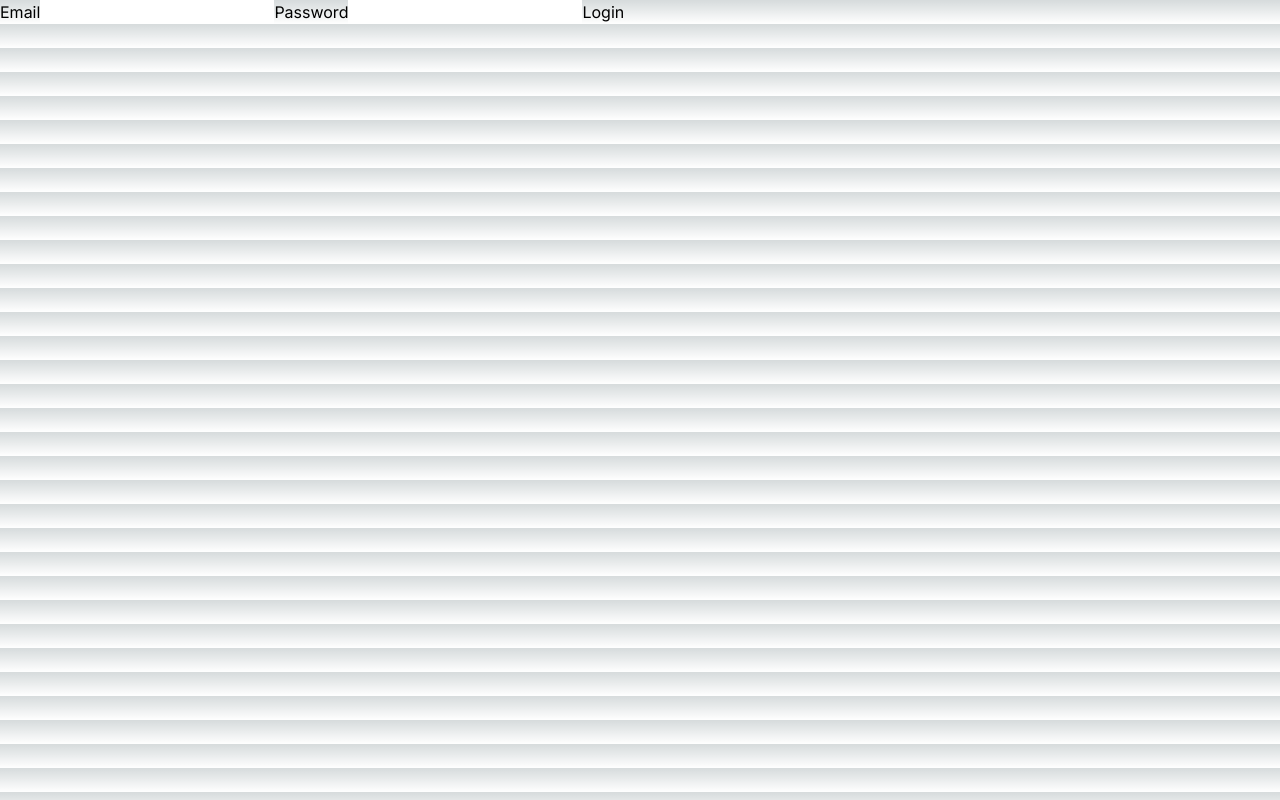
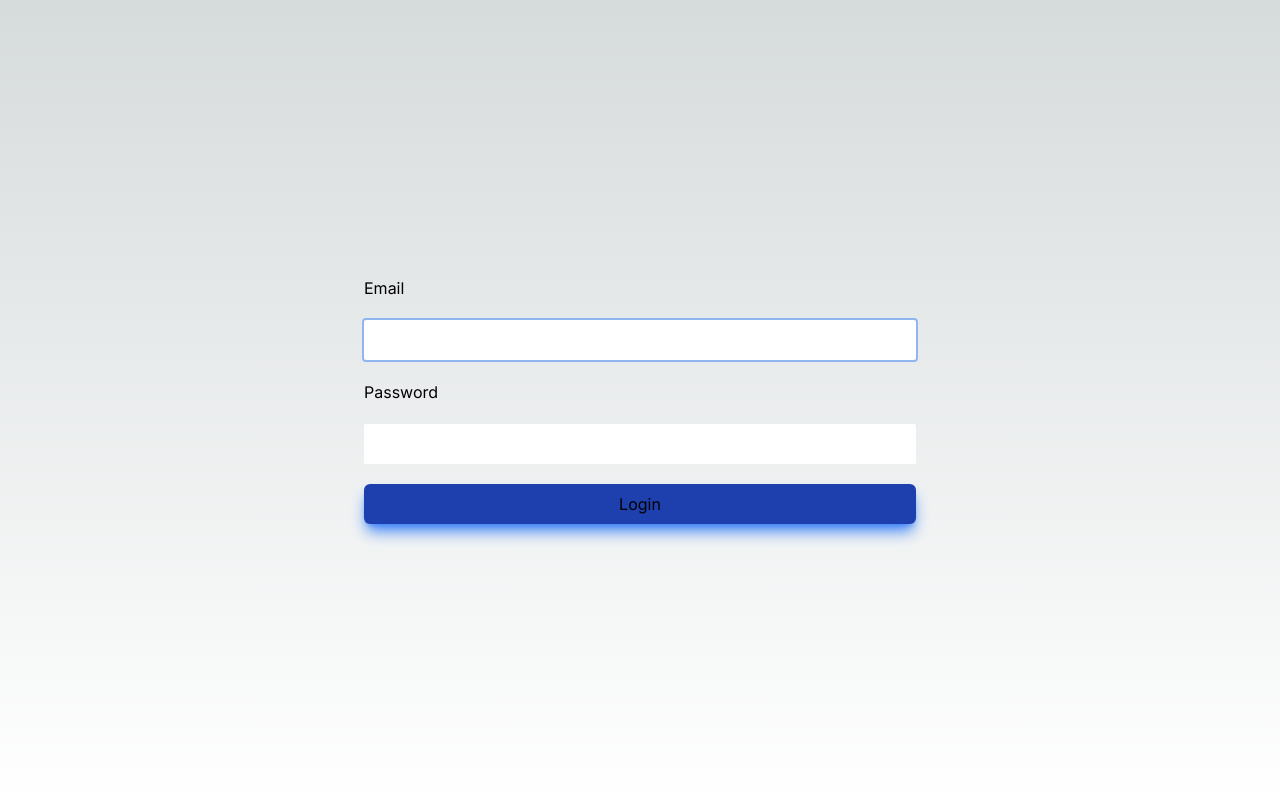
Before and after one commit to garold664/nextjs-auth-pet-project, a Next.js app: page /auth/login in a window 1280 px wide. Built offline with nearby package versions, Linux system fonts and the light colour scheme.

Commit message:
impoves styles of the form

```diff
--- /dev/null
+++ b/app/auth/layout.tsx
@@ -0,0 +1,13 @@
+import React from 'react';
+
+interface AuthLayoutProps {
+  children: React.ReactNode;
+}
+
+export default function AuthLayout({ children }: AuthLayoutProps) {
+  return (
+    <main className="min-h-screen flex items-center justify-center">
+      {children}
+    </main>
+  );
+}
--- a/app/auth/login/page.tsx
+++ b/app/auth/login/page.tsx
@@ -10,20 +10,30 @@ export default function LoginPage() {
     success: '',
   });
   return (
-    <form action={formAction}>
+    <form action={formAction} className="flex flex-col w-[600px] p-6 gap-y-5">
       <label htmlFor="email">Email</label>
-      <input type="email" name="email" id="email" />
+      <input
+        type="email"
+        name="email"
+        id="email"
+        className="p-2 rounded-sm ring-2 text-black"
+      />
       <label htmlFor="password">Password</label>
-      <input type="password" name="password" id="password" />
+      <input
+        type="password"
+        name="password"
+        id="password"
+        className="p-2 rounded-sm text-black"
+      />
       <FormSubmit />
       {state.error && (
-        <ul className="bg-red-500/15 text-red-500 ">
-          <li key={state.error}>{state.error}</li>
+        <ul className="bg-red-500/15 text-red-500  p-2 mt-4 rounded-md">
+          <li key={state.error}> ⚠️{state.error}</li>
         </ul>
       )}
       {state.success && (
-        <ul className="bg-emerald-300/15 text-emerald-300">
-          <li key={state.success}>{state.success}</li>
+        <ul className="bg-emerald-300/15 text-emerald-300 p-2 mt-4 rounded-md">
+          <li key={state.success}>✅ {state.success}</li>
         </ul>
       )}
     </form>
--- a/components/FormSubmit.tsx
+++ b/components/FormSubmit.tsx
@@ -6,14 +6,19 @@ export default function FormSubmit() {
 
   if (status.pending) {
     return (
-      <button disabled className="bg-slate-300/10 text-slate-300 ">
+      <button
+        disabled
+        className="p-2 rounded-md shadow-lg bg-slate-200/10 text-slate-300 cursor-not-allowed"
+      >
         Loading...
       </button>
     );
   }
   return (
     <>
-      <button>Login</button>
+      <button className="bg-blue-800 p-2 rounded-md shadow-lg shadow-blue-500">
+        Login
+      </button>
     </>
   );
 }
```
